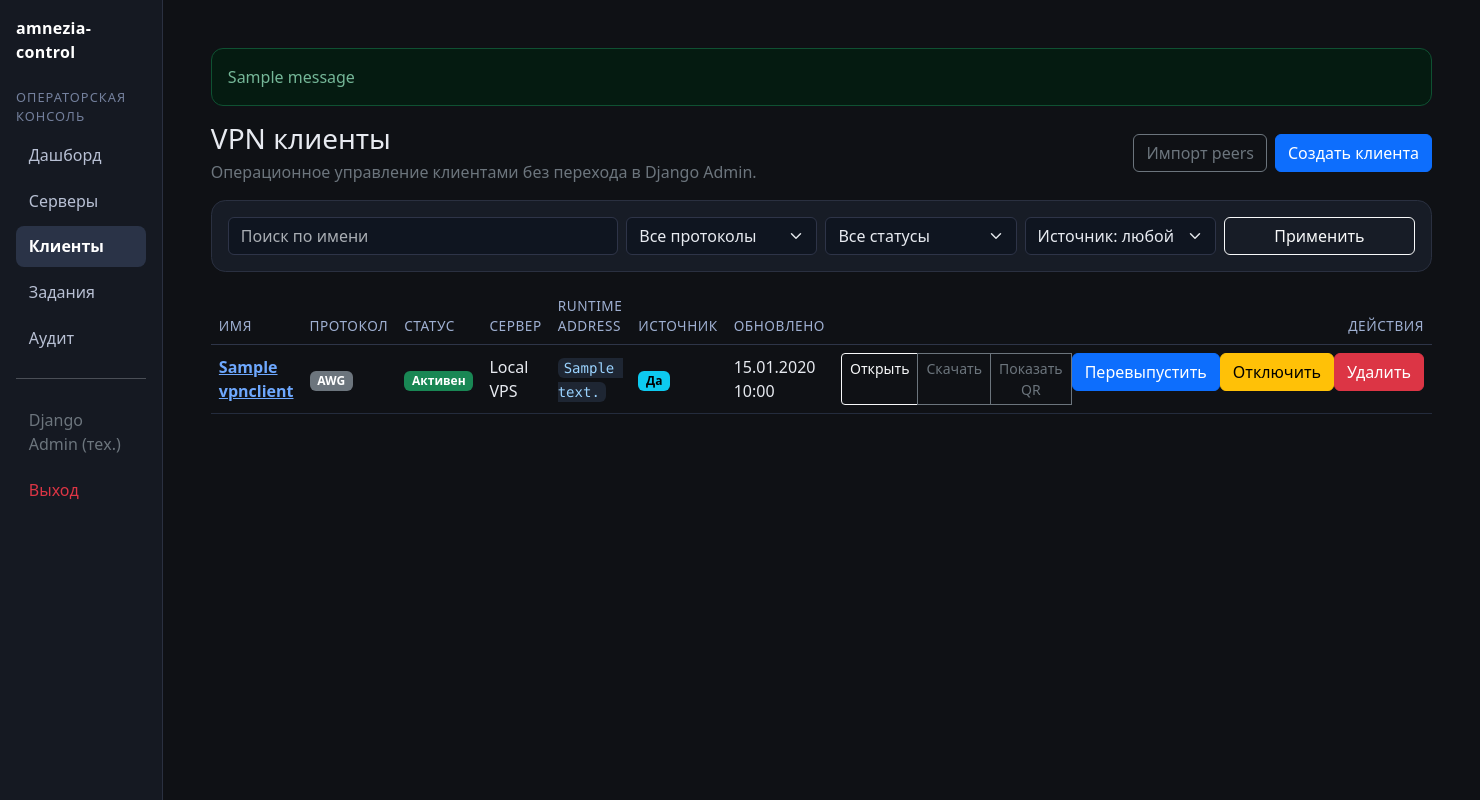
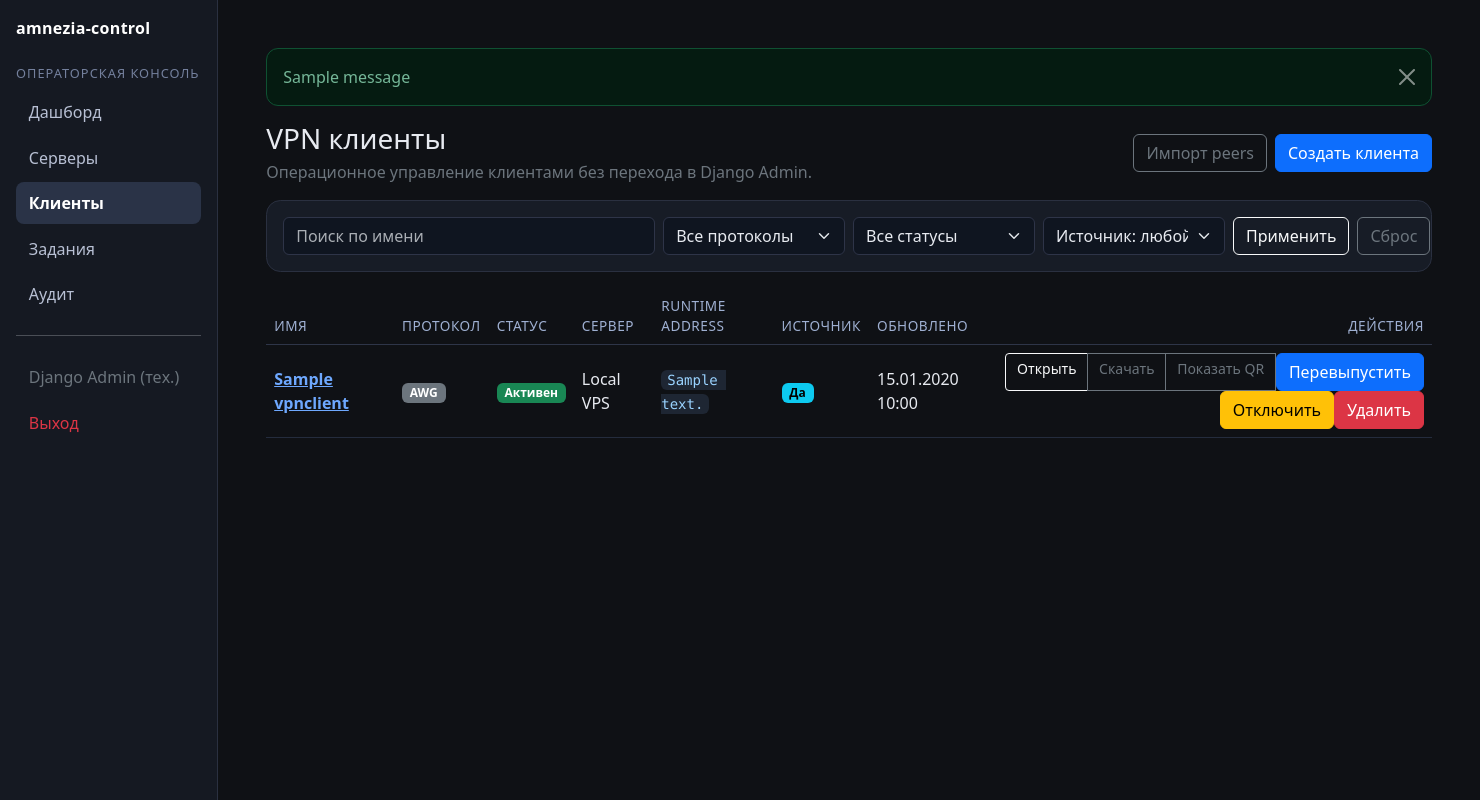
Before and after one commit to stalkerxz/amnezia-control, a Django app: page /clients/ in a window 1480 px wide. Run offline with Django 5.2, Linux system fonts and the light colour scheme; a user stored in the database is signed in; data comes from the database, SQL or seed files in the repository; tables that the repository leaves empty hold one stand-in row (values such as "Sample post"); one stand-in notice (Sample message) is shown; parts of the project's set-up code (start-up, migrations or seed data) failed here and were passed over.

Commit message:
Finalize operator workflow UX gaps for PR3

```diff
--- a/amnezia_control/static/css/app.css
+++ b/amnezia_control/static/css/app.css
@@ -34,3 +34,4 @@
 .row-failed td { background: rgba(130, 26, 26, .15); }
 .compact-table td { font-size: .88rem; }
 .btn-group form { display: inline; }
+.table-actions { flex-wrap: wrap; justify-content: flex-end; }
--- a/amnezia_control/templates/jobs/list.html
+++ b/amnezia_control/templates/jobs/list.html
@@ -14,7 +14,7 @@
   <td><span class="badge {% if j.status == 'success' %}text-bg-success{% elif j.status == 'failed' %}text-bg-danger{% elif j.status == 'running' %}text-bg-warning{% else %}text-bg-secondary{% endif %}">{% if j.status == 'failed' %}failed ⚠{% else %}{{ j.status }}{% endif %}</span></td>
   <td>{{ j.created_at|date:'d.m.Y H:i:s' }}</td>
   <td>{{ j.actor|default:'system' }}</td>
-  <td class="text-end"><a class="btn btn-sm btn-outline-light" href="/jobs/{{ j.id }}/">Детали</a></td>
+  <td class="text-end"><a class="btn btn-sm btn-outline-light" href="/jobs/{{ j.id }}/">Детали / логи</a></td>
 </tr>
 {% endfor %}
   </tbody>
--- a/amnezia_control/templates/partials/base.html
+++ b/amnezia_control/templates/partials/base.html
@@ -27,7 +27,10 @@
   </aside>
   <main class="content flex-grow-1 p-4 p-xl-5">
     {% for message in messages %}
-      <div class="alert {% if 'error' in message.tags %}alert-danger{% elif 'success' in message.tags %}alert-success{% else %}alert-info{% endif %} mb-3">{{ message }}</div>
+      <div class="alert {% if 'error' in message.tags %}alert-danger{% elif 'success' in message.tags %}alert-success{% else %}alert-info{% endif %} alert-dismissible fade show mb-3" role="alert">
+        {{ message }}
+        <button type="button" class="btn-close" data-bs-dismiss="alert" aria-label="Close"></button>
+      </div>
     {% endfor %}
 {% else %}
   <main class="container py-4">
--- a/amnezia_control/templates/vpn/clients_detail.html
+++ b/amnezia_control/templates/vpn/clients_detail.html
@@ -38,7 +38,10 @@
         <p>Актуальная ревизия: <strong>#{{ revision.revision_number }}</strong> от {{ revision.created_at|date:'d.m.Y H:i' }}</p>
         <a class="btn btn-outline-light" href="/clients/{{ client.id }}/download/">Скачать .conf</a>
       {% else %}
-        <div class="empty-state">Конфиг пока не выпущен.</div>
+        <div class="empty-state">
+          <p class="mb-2">Конфиг пока не выпущен.</p>
+          <form method="post" action="/clients/{{ client.id }}/action/reissue/">{% csrf_token %}<button class="btn btn-primary btn-sm">Выпустить конфиг</button></form>
+        </div>
       {% endif %}
     </div></div>
   </div>
--- a/amnezia_control/templates/vpn/clients_list.html
+++ b/amnezia_control/templates/vpn/clients_list.html
@@ -33,7 +33,10 @@
         <option value="imported" {% if filters.source == 'imported' %}selected{% endif %}>Только imported</option>
       </select>
     </div>
-    <div class="col-lg-2"><button class="btn btn-outline-light w-100">Применить</button></div>
+    <div class="col-lg-2 d-flex gap-2">
+      <button class="btn btn-outline-light flex-grow-1">Применить</button>
+      <a class="btn btn-outline-secondary" href="/clients/">Сброс</a>
+    </div>
   </div>
 </form>
 
@@ -56,7 +59,7 @@
     {% else %}{{ c.created_at|date:'d.m.Y H:i' }}{% endif %}
   </td>
   <td class="text-end">
-    <div class="btn-group btn-group-sm" role="group">
+    <div class="btn-group btn-group-sm table-actions" role="group">
       <a class="btn btn-outline-light" href="/clients/{{ c.id }}/">Открыть</a>
       <a class="btn btn-outline-secondary" href="/clients/{{ c.id }}/download/">Скачать</a>
       <a class="btn btn-outline-secondary" href="/clients/{{ c.id }}/#qr">Показать QR</a>
@@ -71,6 +74,13 @@
 </table>
 </div>
 {% else %}
-<div class="empty-state">Клиентов по текущему фильтру не найдено. Создайте клиента или импортируйте peers из runtime.</div>
+<div class="empty-state">
+  <h2 class="h6">Клиенты не найдены</h2>
+  <p class="mb-3">Проверьте фильтры или создайте нового клиента. Также можно импортировать peers из runtime.</p>
+  <div class="d-flex gap-2">
+    <a class="btn btn-primary btn-sm" href="/clients/new/">Создать клиента</a>
+    <form method="post" action="/clients/import/">{% csrf_token %}<button class="btn btn-outline-secondary btn-sm">Импорт peers</button></form>
+  </div>
+</div>
 {% endif %}
 {% endblock %}
--- a/amnezia_control/vpn/views.py
+++ b/amnezia_control/vpn/views.py
@@ -131,12 +131,15 @@
         blockers.append("Runtime address отсутствует. Выполните перевыпуск конфига.")
     if not revision:
         blockers.append("Конфиг еще не выпущен. Нажмите «Перевыпустить конфиг».")
+    protocol = client.server.protocols.filter(protocol_type=client.protocol_type).first()
+    if protocol:
+        if not protocol.runtime_metadata.get("endpoint_host_ready", False):
+            blockers.append("Публичный endpoint host не готов. Проверьте сервер и выполните runtime sync.")
+        if not protocol.runtime_metadata.get("endpoint_port_ready", False):
+            blockers.append("UDP endpoint port не определен. Проверьте настройки endpoint и runtime sync.")
     if client.protocol_type == VPNClient.ProtocolType.AWG2:
-        protocol = client.server.protocols.filter(protocol_type=VPNClient.ProtocolType.AWG2).first()
         if protocol and not protocol.runtime_metadata.get("awg2_metadata_ready", False):
             blockers.append("AWG2 metadata неполная — runtime sync обязателен до выпуска AWG2 конфигов.")
-        if protocol and not protocol.runtime_metadata.get("endpoint_host_ready", False):
-            blockers.append("Публичный endpoint host не готов. Проверьте настройки сервера.")
 
     return render(
         request,
```
